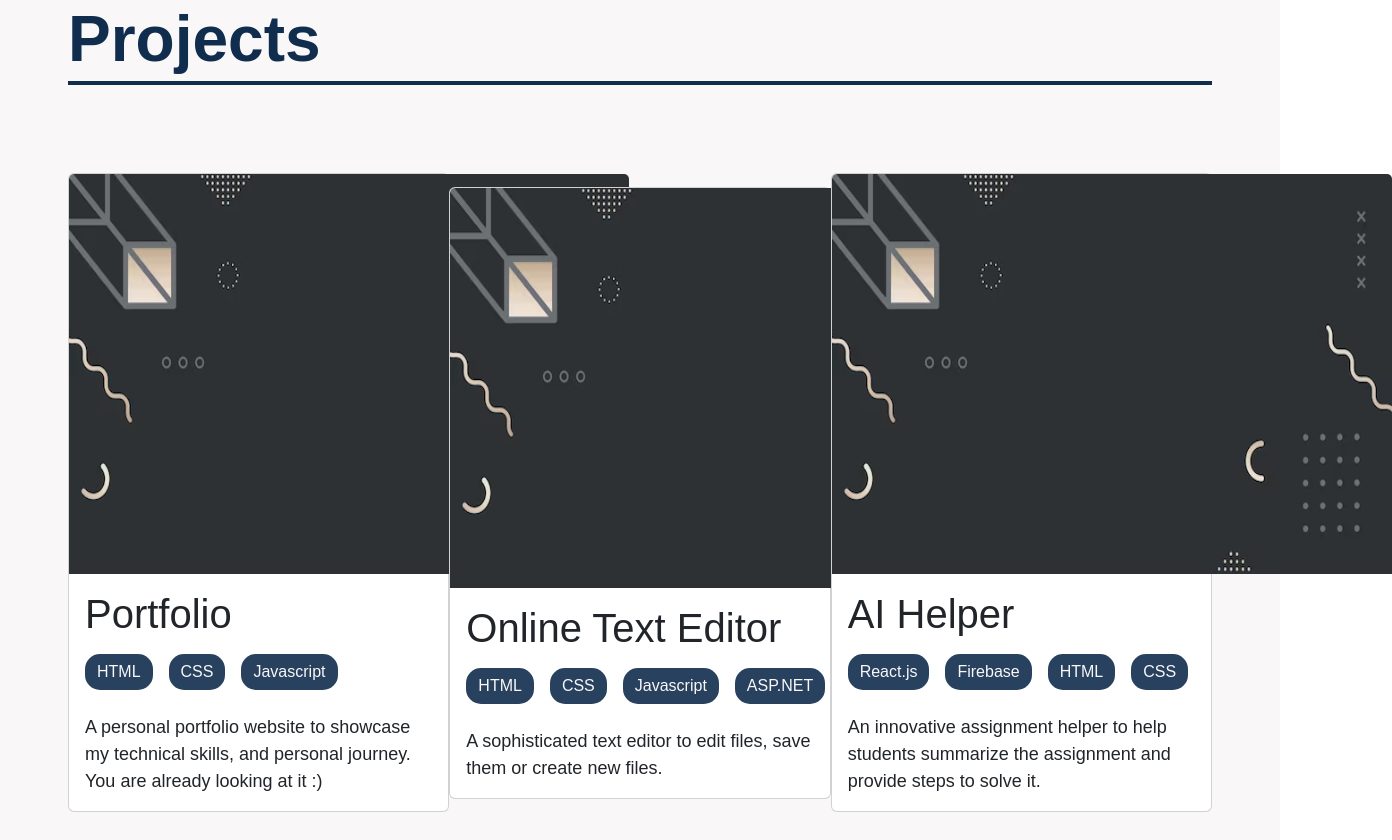
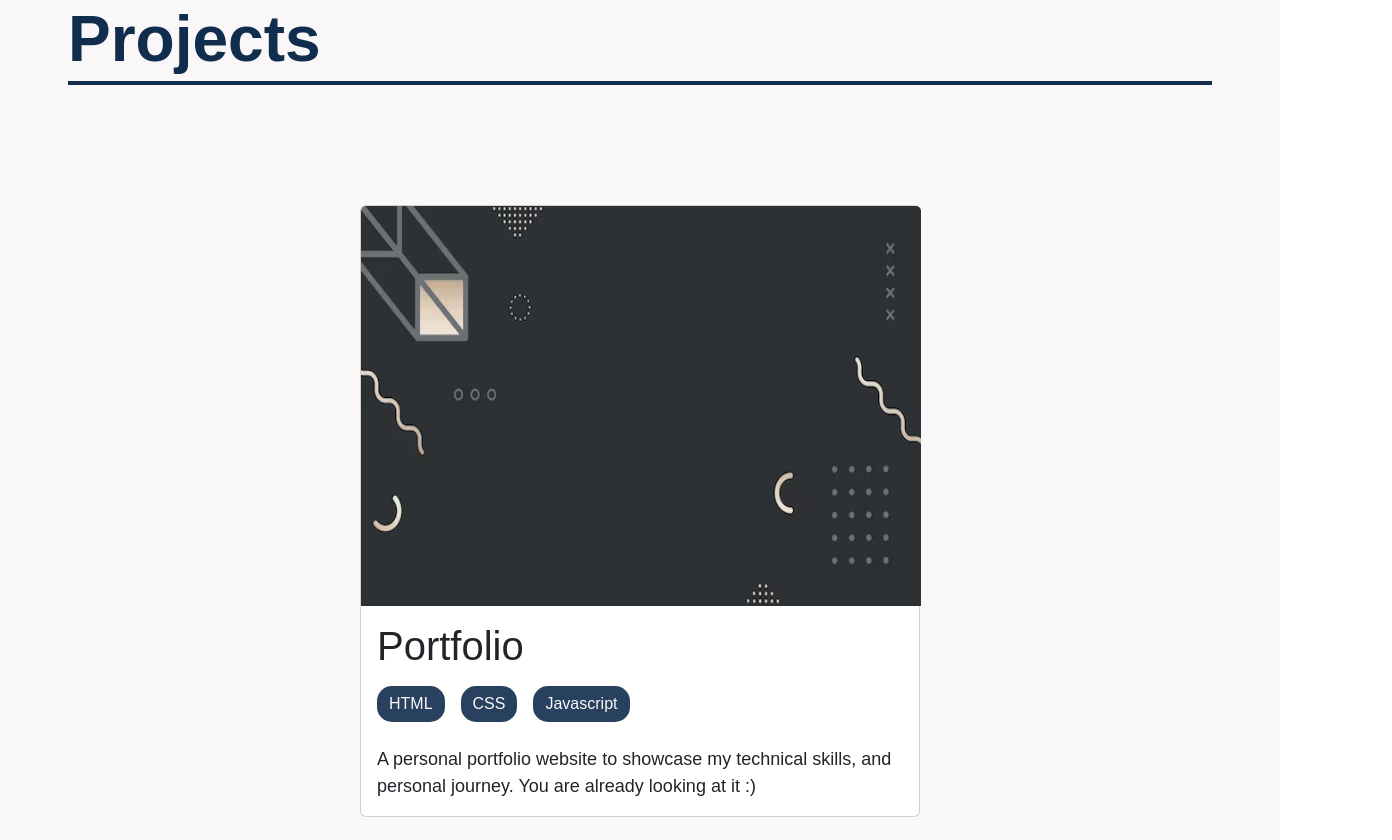
Before and after one commit to darsh1206/Portfolio, a plain HTML site: page index.html in a window 1280 px wide. Shown: the part 3800-4640 px from the top of the page, 1392 px wide, since content can reach past the window. Drawn offline with nearby package versions, Linux system fonts and the light colour scheme.

Commit message:
Project Completed

```diff
--- a/style.css
+++ b/style.css
@@ -261,15 +261,17 @@ section {
 
 .project-container {
   display: flex;
-  flex-direction: row;
-  justify-content: space-around;
   align-items: center;
+  width: 100%;
+  flex-wrap: wrap;
+  justify-content: center;
   margin: 0;
   padding: 0;
 }
 
 .card {
   width: 35rem;
+  margin: 2rem;
 }
 .card-img-top {
   height: 25rem;
```
